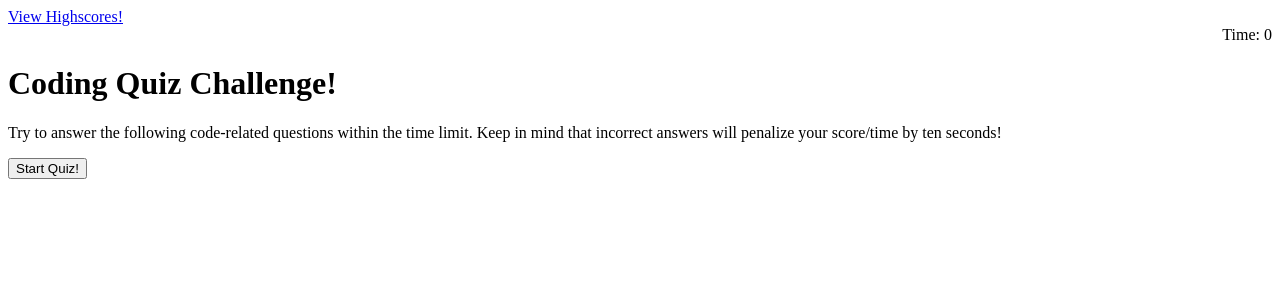
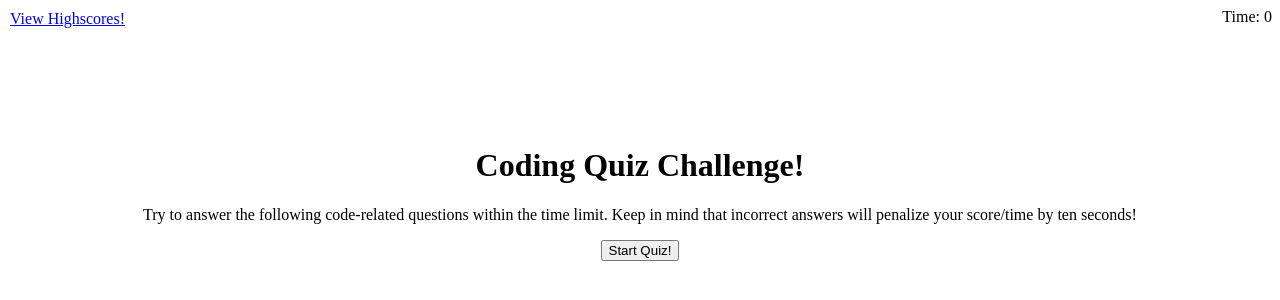
Before and after one commit to waltermatulich/Web-API-code-quiz, a plain HTML site: page index.html in a window 1280 px wide. Drawn offline with Linux system fonts and the light colour scheme.

Commit message:
Updating CSS

```diff
--- a/style.css
+++ b/style.css
@@ -1,3 +1,14 @@
 .timer {
     text-align: right;
 }
+
+.scores {
+    position: absolute;
+    top: 10px;
+    left: 10px;
+}
+
+.start {
+    text-align: center;
+    padding-top: 100px;
+}
```
